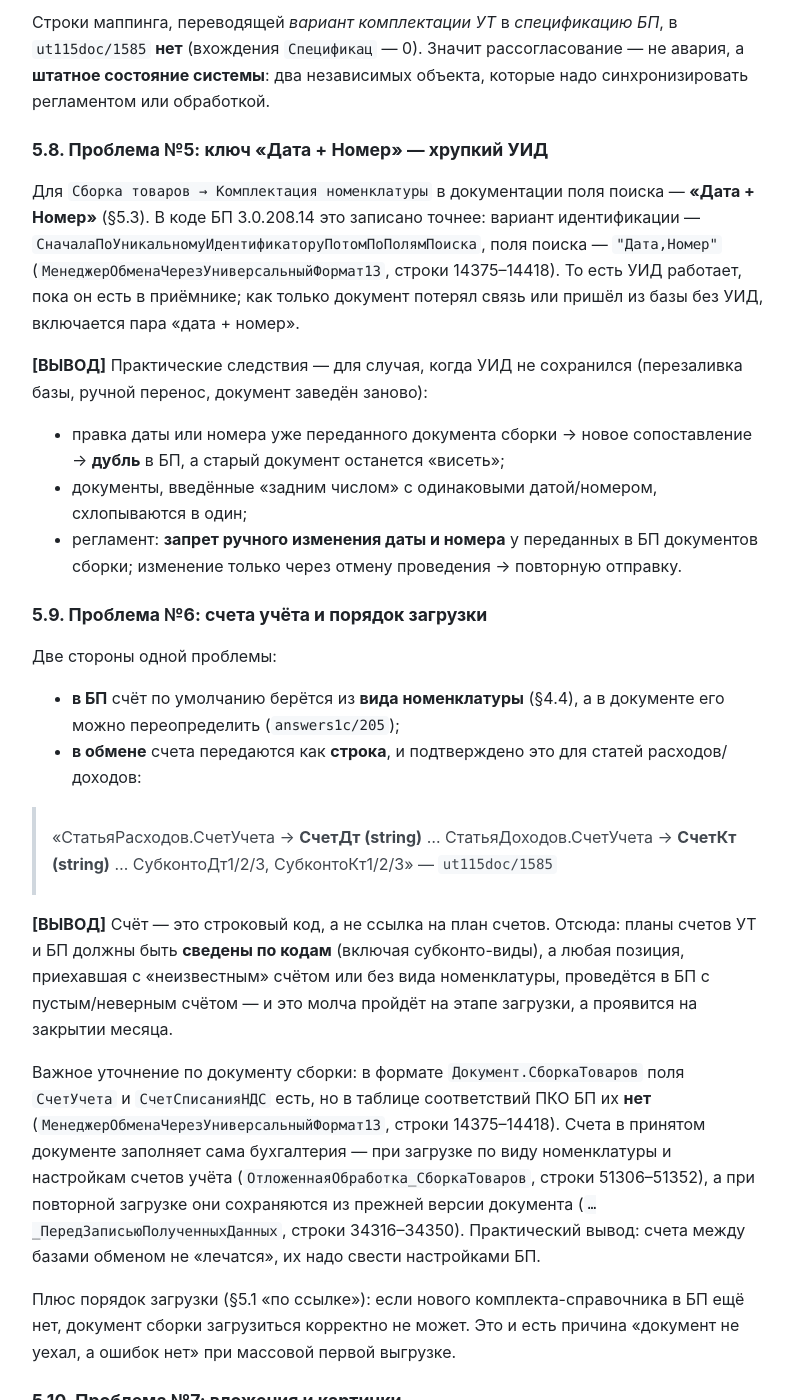
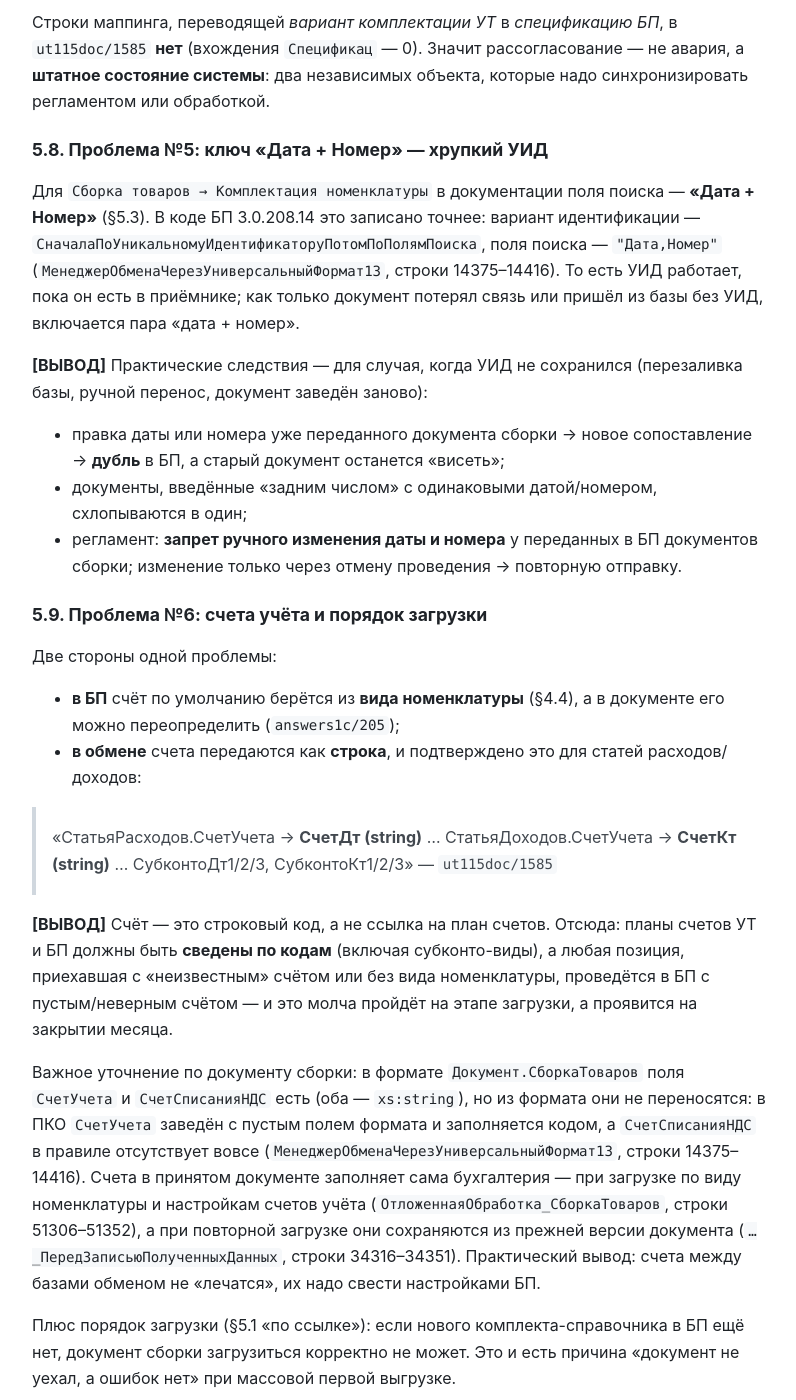
Before and after one commit to grevinden/komplekty-ut-bp, a Jekyll site: the page built from docs/05-perenos-dannyh.md, in a window 1280 px wide and 1400 px high, scrolled down 10578 px. Shown: the whole window, without its empty margins (240-1036 px from the left). Built offline with Jekyll 4.4.1, drawn with Linux system fonts in a browser that asks for light colours; some of the changed text lies outside the part shown.

Commit message:
аудит: точные границы процедур, счета в ПКО, определение РНПТ, приём вне состава плана

````diff
--- a/docs/05-perenos-dannyh.md
+++ b/docs/05-perenos-dannyh.md
@@ -118,7 +118,7 @@ next_title: "6. Сквозные темы"
 и оно включено всегда. `CommonModules/МенеджерОбменаЧерезУниверсальныйФормат13 →
 ЗаполнитьПравилаКонвертацииОбъектов` (строка 492 выгрузки БП 3.0.208.14) вызывает
 `ДобавитьПКО_Документ_СборкаТоваров_Получение(ПравилаКонвертации)` (вызов — строка
-706) без условий по версии формата. Само правило (строки 14375–14418):
+706) без условий по версии формата. Само правило (строки 14375–14416):
 
 ```
 ПравилоКонвертации.ИмяПКО                    = "Документ_СборкаТоваров_Получение";
@@ -207,7 +207,7 @@ next_title: "6. Сквозные темы"
 
 1. разборка приходит как `Комплектация номенклатуры` с видом
    `Разукомплектация` — **штатный путь**, он записан в коде БП 3.0.208.14
-   (строки 1325–1337, 14375–14418 `МенеджерОбменаЧерезУниверсальныйФормат13`)
+   (строки 1325–1337, 14375–14416 `МенеджерОбменаЧерезУниверсальныйФормат13`)
    и в макете для БП 2.0;
 2. разборка приходит как `Списание товаров` — так уходят только комиссионные
    строки (`ТипЗапасов = "КомиссионныеТовары"`, строки 33217–33225), и это
@@ -407,7 +407,7 @@ forum.v8.1c.ru, тема #15290153
 **«Дата + Номер»** (§5.3). В коде БП 3.0.208.14 это записано точнее: вариант
 идентификации — `СначалаПоУникальномуИдентификаторуПотомПоПолямПоиска`, поля
 поиска — `"Дата,Номер"` (`МенеджерОбменаЧерезУниверсальныйФормат13`, строки
-14375–14418). То есть УИД работает, пока он есть в приёмнике; как только
+14375–14416). То есть УИД работает, пока он есть в приёмнике; как только
 документ потерял связь или пришёл из базы без УИД, включается пара «дата + номер».
 
 **[ВЫВОД]** Практические следствия — для случая, когда УИД не сохранился
@@ -439,13 +439,15 @@ forum.v8.1c.ru, тема #15290153
 проведётся в БП с пустым/неверным счётом — и это молча пройдёт на этапе загрузки,
 а проявится на закрытии месяца.
 
-Важное уточнение по документу сборки: в формате `Документ.СборкаТоваров` поля
-`СчетУчета` и `СчетСписанияНДС` есть, но в таблице соответствий ПКО БП их **нет**
-(`МенеджерОбменаЧерезУниверсальныйФормат13`, строки 14375–14418). Счета в
+Важное уточнение по документу сборки: в формате `Документ.СборкаТоваров`
+поля `СчетУчета` и `СчетСписанияНДС` есть (оба — `xs:string`), но из формата
+они не переносятся: в ПКО `СчетУчета` заведён с пустым полем формата и
+заполняется кодом, а `СчетСписанияНДС` в правиле отсутствует вовсе
+(`МенеджерОбменаЧерезУниверсальныйФормат13`, строки 14375–14416). Счета в
 принятом документе заполняет сама бухгалтерия — при загрузке по виду
 номенклатуры и настройкам счетов учёта (`ОтложеннаяОбработка_СборкаТоваров`,
 строки 51306–51352), а при повторной загрузке они сохраняются из прежней версии
-документа (`…_ПередЗаписьюПолученныхДанных`, строки 34316–34350). Практический
+документа (`…_ПередЗаписьюПолученныхДанных`, строки 34316–34351). Практический
 вывод: счета между базами обменом не «лечатся», их надо свести настройками БП.
 
 Плюс порядок загрузки (§5.1 «по ссылке»): если нового комплекта-справочника в БП
````
Also changed, not shown: other parts of docs/05-perenos-dannyh.md (+4 -4 lines), cfg/EVIDENCE-2026-10-31-bp-3-0-208-14.md (+5 -5 lines), docs/04-bp-komplektaciya.md (+5 -3 lines), docs/08-istochniki.md (+3 -3 lines), docs/terminy/obmen/01-plan-obmena-i-uzel.md (+3 -3 lines), docs/terminy/proslezh/rnpt.md (+1 -1 lines).
